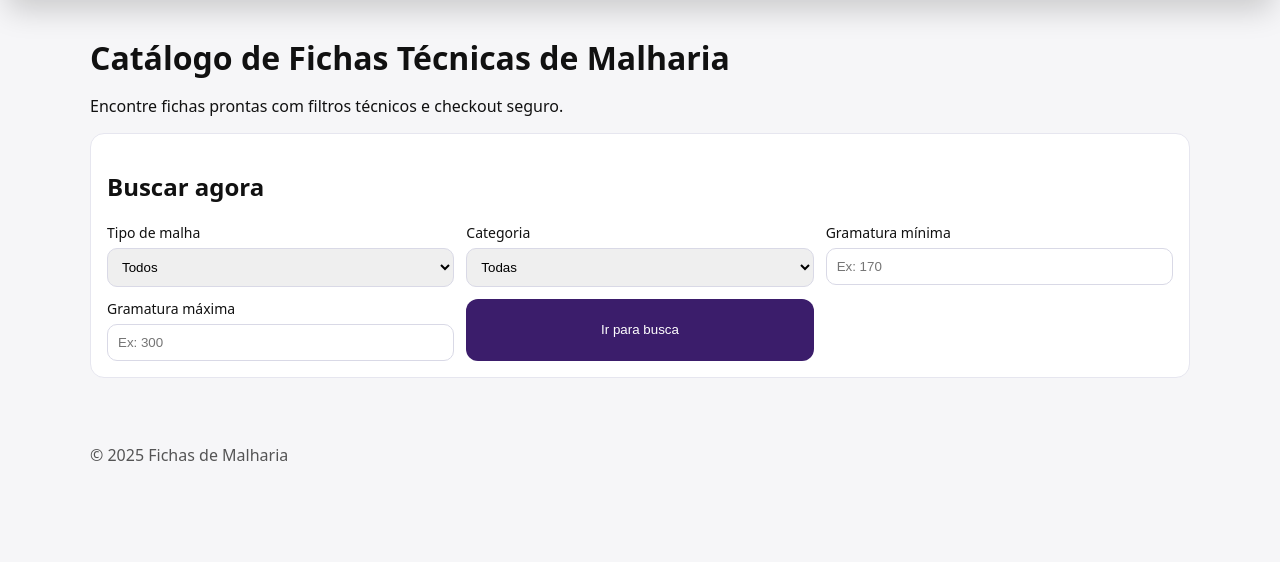
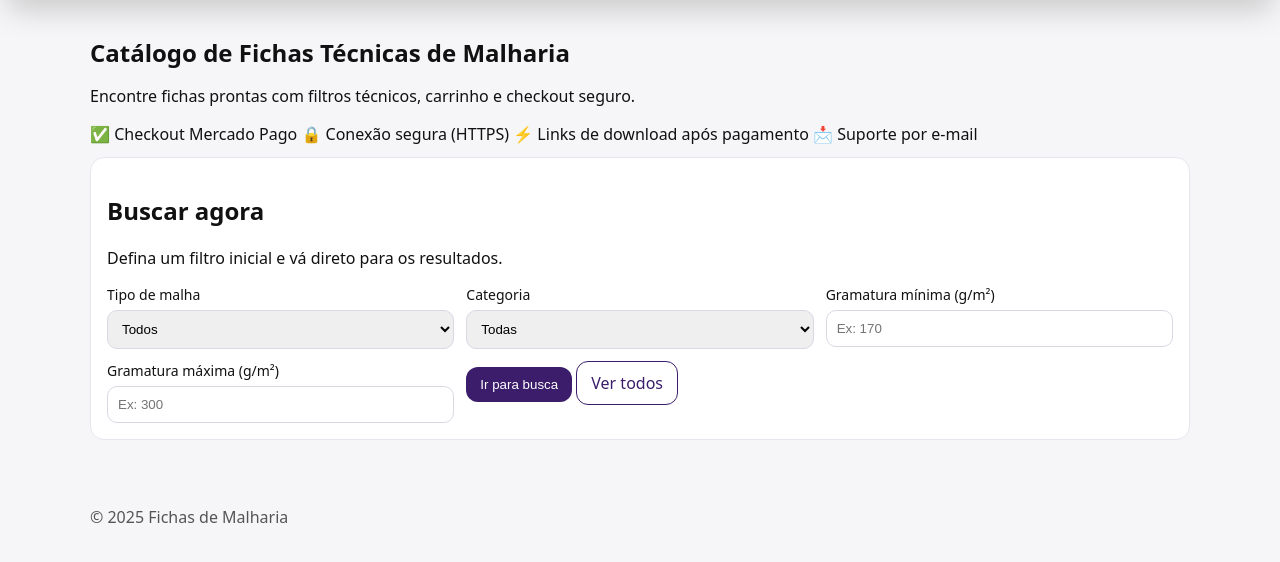
Before and after one commit to AdminAcheTece/FichasMalharia, a Flask app: page / in a window 1280 px wide. Shown: the part 82-644 px from the top of the page. Run offline with Flask 3, Linux system fonts and the light colour scheme; data comes from the database, SQL or seed files in the repository; some libraries are stand-ins or nearby versions.

Commit message:
Update home.html

```diff
--- a/templates/home.html
+++ b/templates/home.html
@@ -2,12 +2,29 @@
 {% block title %}Home | Fichas de Malharia{% endblock %}
 {% block content %}
 
-<h1>Catálogo de Fichas Técnicas de Malharia</h1>
-<p>Encontre fichas prontas com filtros técnicos e checkout seguro.</p>
+<section class="hero">
+  <div class="hero-text">
+    <h1>Catálogo de Fichas Técnicas de Malharia</h1>
+    <p class="subtitle">
+      Encontre fichas prontas com filtros técnicos, carrinho e checkout seguro.
+    </p>
+
+    <div class="trust-row">
+      <span class="trust-pill">✅ Checkout Mercado Pago</span>
+      <span class="trust-pill">🔒 Conexão segura (HTTPS)</span>
+      <span class="trust-pill">⚡ Links de download após pagamento</span>
+      <span class="trust-pill">📩 Suporte por e-mail</span>
+    </div>
+  </div>
+</section>
 
 <div class="card">
-  <h2>Buscar agora</h2>
-  <form class="grid" action="/busca" method="get">
+  <div class="card-head">
+    <h2>Buscar agora</h2>
+    <p class="muted">Defina um filtro inicial e vá direto para os resultados.</p>
+  </div>
+
+  <form class="grid home-grid" action="/busca" method="get">
     <label>
       Tipo de malha
       <select name="tipo">
@@ -29,16 +46,19 @@
     </label>
 
     <label>
-      Gramatura mínima
-      <input type="number" name="gramatura_min" placeholder="Ex: 170">
+      Gramatura mínima (g/m²)
+      <input type="number" name="gramatura_min" placeholder="Ex: 170" min="0" step="1">
     </label>
 
     <label>
-      Gramatura máxima
-      <input type="number" name="gramatura_max" placeholder="Ex: 300">
+      Gramatura máxima (g/m²)
+      <input type="number" name="gramatura_max" placeholder="Ex: 300" min="0" step="1">
     </label>
 
-    <button class="btn" type="submit">Ir para busca</button>
+    <div class="home-actions">
+      <button class="btn" type="submit">Ir para busca</button>
+      <a class="btn ghost" href="/busca">Ver todos</a>
+    </div>
   </form>
 </div>
 
```
